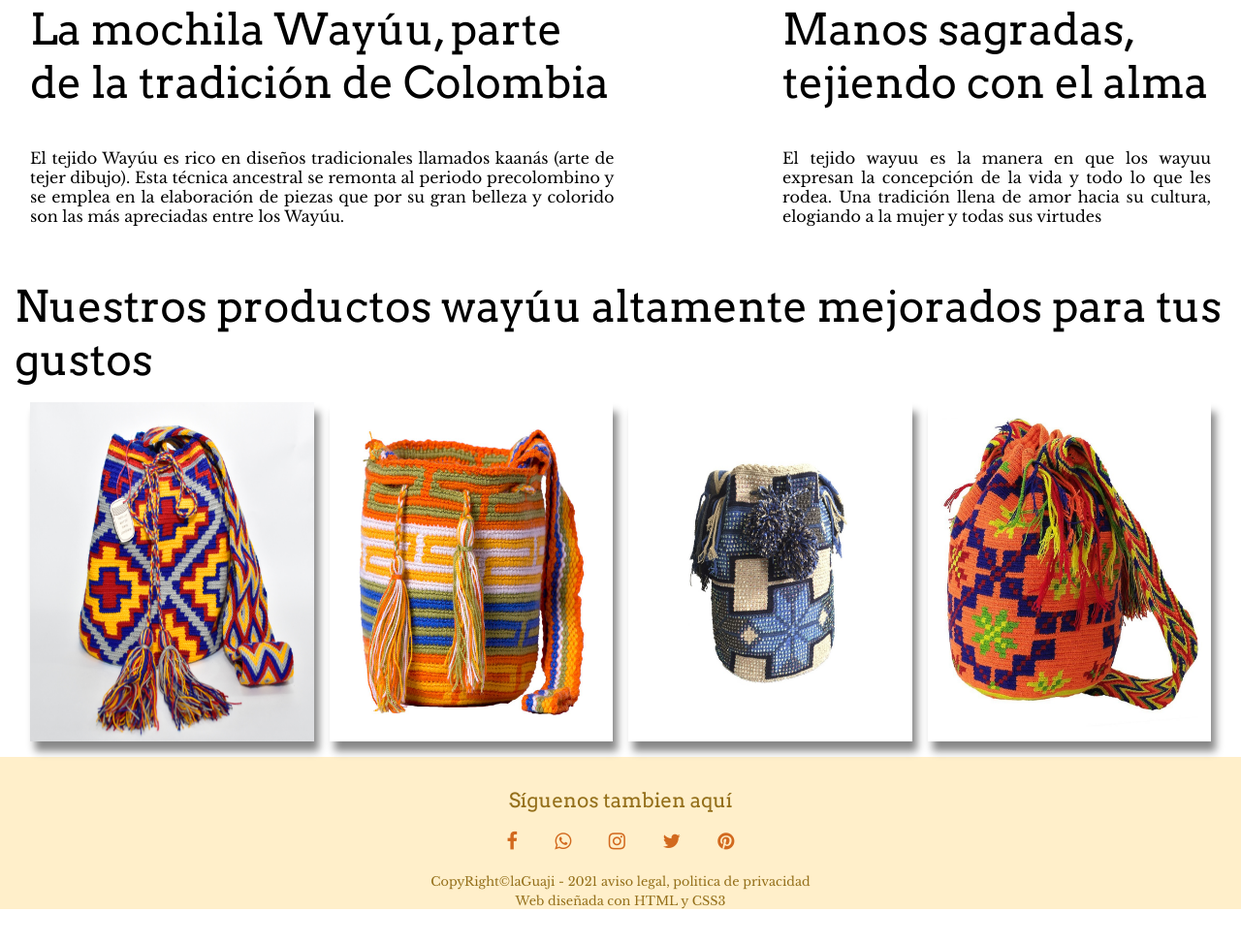
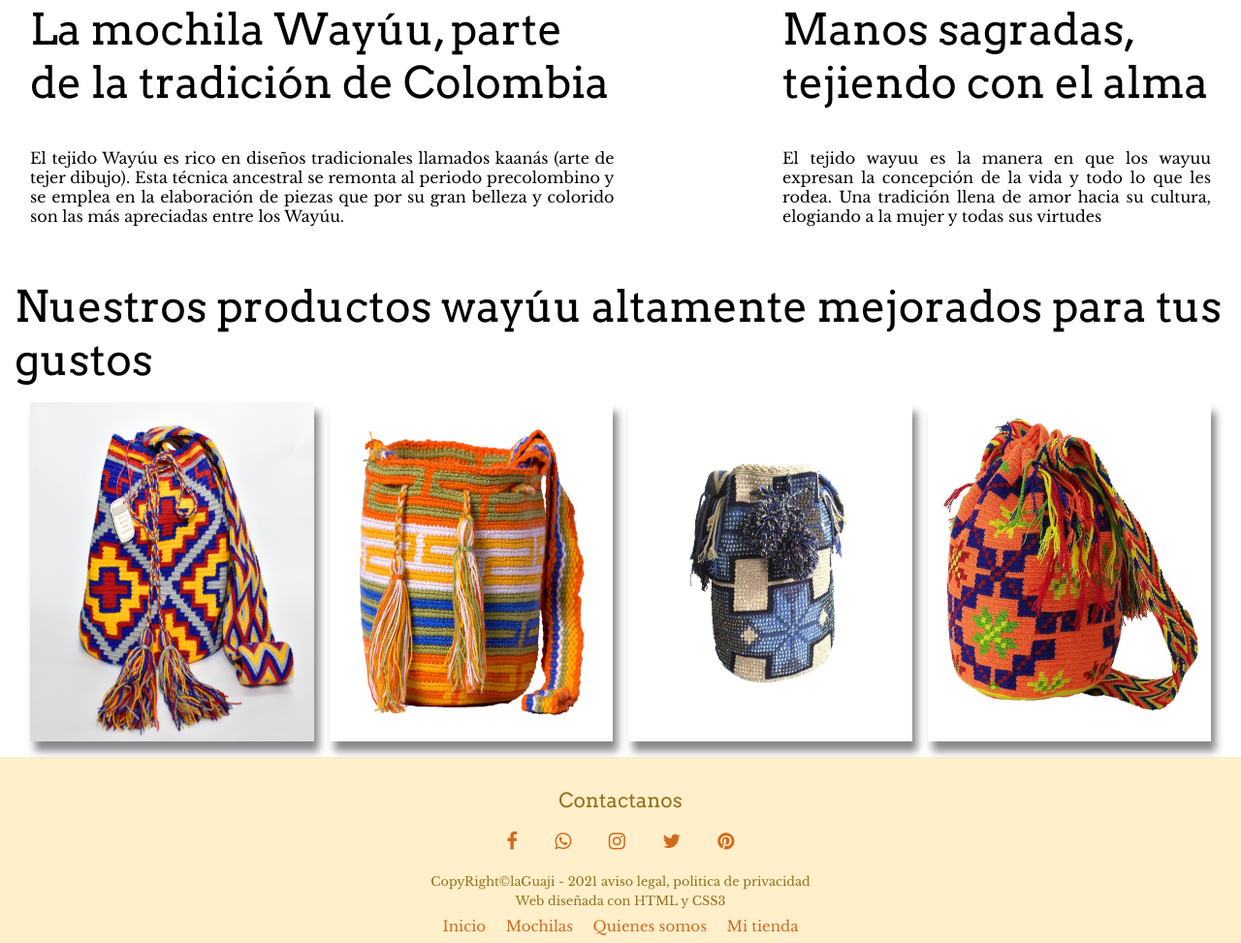
Before and after one commit to djmendoza39/proyecto_coder_house, a website: page catalogo.html in a window 1280 px wide. Shown: the part 1697-2670 px from the top of the page at 97% size. Before the commit the page ends 2635 px from the top, so only its background shows below. Drawn offline with nearby package versions, Linux system fonts and the light colour scheme.

Commit message:
se editan todos los footer de las paginas web

```diff
--- a/catalogo.html
+++ b/catalogo.html
@@ -34,7 +34,7 @@
 
                         <a class="header__nav--link " href="#">X</a>
                         <a class="header__nav--link active" href="index.html">Inicio</a>
-                        <a class="header__nav--link" href="catalogo.html">Catologo</a>
+                        <a class="header__nav--link" href="catalogo.html">Mochilas</a>
                         <a class="header__nav--link" href="quienes-somos.html">Quienes somos</a>
                         <a class="header__nav--link" href="mi-tienda.html">Mi tienda</a>
                     </div>
@@ -137,11 +137,11 @@
         </section>
         <!------------------------------------------- footer ------------------------------>
 
-         <footer class="footer"><!-- bloque -->
+        <footer class="footer">
 
             <div class="contenedor-footer">
                 <div class="footer__elementos-titulo">
-                    <h3> Síguenos tambien aquí </h3>
+                    <h3> Contactanos </h3>
                 </div>
                 <div class="footer__elementos-redes">
                     <ul class="footer__elementos-li">
@@ -153,7 +153,14 @@
                     </ul>
                 </div>
                 <div class="footer__elementos">
-                    <span>CopyRight&#169laGuaji - 2021 aviso legal, politica de privacidad <br> Web diseñada  con HTML y CSS3</span>
+                    <span>CopyRight&#169laGuaji - 2021 aviso legal, politica de privacidad <br> Web diseñada con HTML y
+                        CSS3</span>
+                </div>
+                <div class="footer-sitios-web">
+                    <a class="header__nav--link active" href="index.html">Inicio</a>
+                    <a class="header__nav--link" href="catalogo.html">Mochilas</a>
+                    <a class="header__nav--link" href="quienes-somos.html">Quienes somos</a>
+                    <a class="header__nav--link" href="mi-tienda.html">Mi tienda</a>
                 </div>
 
             </div>
```
Also changed, not shown: index.html (+1 -1 lines), quienes-somos.html (+9 -2 lines).
